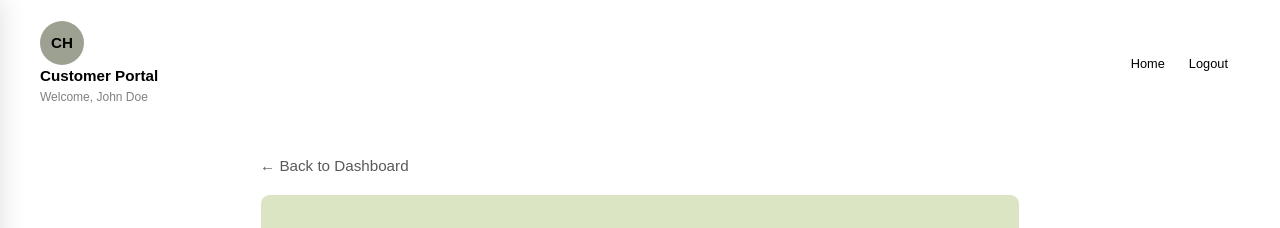
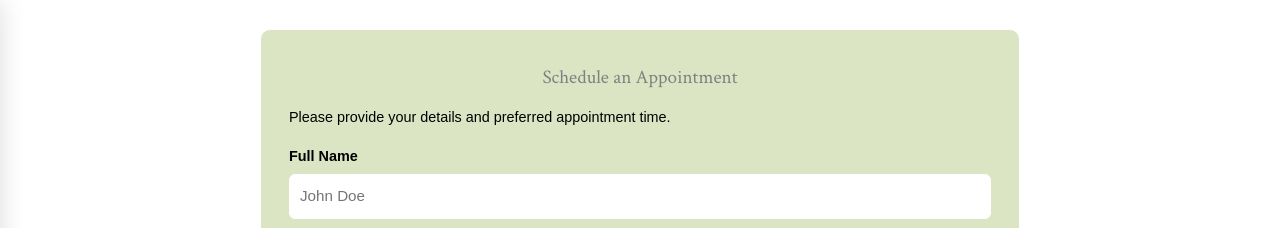
Before and after one commit to Compassionate4you/Compassionate4youSite, a React (Vite) app in the folder client/: page /appointment-details in a window 1280 px wide. Both pictures are taken after a click on the button "Schedule an Appointment". Shown: the part 181-409 px from the top of the page. Built offline with nearby package versions, Linux system fonts and the light colour scheme; no server answers.

Commit message:
commented out the user navbar and user return to dashboard button from the Schedule page

```diff
--- a/client/src/pages/SchedulePage.jsx
+++ b/client/src/pages/SchedulePage.jsx
@@ -104,24 +104,24 @@ function SchedulePage() {
 
     return (
         <div>
-            <div className="navbar">
-                <div className="navbar-left">
-                    <div className="avatar">CH</div>
-                    <div>
-                        <div className="navbar-title">{t('portal.title')}</div>
-                        <div className="navbar-subtitle">{t('portal.welcome')}</div>
-                    </div>
-                </div>
-                <div className="navbar-right">
-                    <button type="button" onClick={() => navigate('/')}>{t('nav.home')}</button>
-                    <button type="button" onClick={() => navigate('/login')}>{t('nav.logout')}</button>
-                </div>
-            </div>
+            {/*<div className="navbar">*/}
+            {/*    <div className="navbar-left">*/}
+            {/*        <div className="avatar">CH</div>*/}
+            {/*        <div>*/}
+            {/*            <div className="navbar-title">{t('portal.title')}</div>*/}
+            {/*            <div className="navbar-subtitle">{t('portal.welcome')}</div>*/}
+            {/*        </div>*/}
+            {/*    </div>*/}
+            {/*    <div className="navbar-right">*/}
+            {/*        <button type="button" onClick={() => navigate('/')}>{t('nav.home')}</button>*/}
+            {/*        <button type="button" onClick={() => navigate('/login')}>{t('nav.logout')}</button>*/}
+            {/*    </div>*/}
+            {/*</div>*/}
 
             <div className="content">
-                <button type="button" className="back-btn" onClick={() => navigate('/portal')}>
-                    {t('schedule.backToDashboard')}
-                </button>
+                {/*<button type="button" className="back-btn" onClick={() => navigate('/portal')}>*/}
+                {/*    {t('schedule.backToDashboard')}*/}
+                {/*</button>*/}
 
                 <div className="section-box">
                     <h2>{t('schedule.title')}</h2>
--- a/client/src/styles/scheduling.css
+++ b/client/src/styles/scheduling.css
@@ -5,23 +5,6 @@ body {
   margin: 0;
   padding: 0;
 }
-
-/* NAVBAR */
-/* Update from Preston 9/13 - The navbar rules were not in use since it has its own css with a higher priority. */
-/* .navbar {
-  background-color: var(--color-light-gray);
-  border-bottom: 1px solid #ddd;
-  padding: 12px 30px;
-  display: flex;
-  align-items: center;
-  justify-content: space-between;
-}
-
-.navbar-left {
-  display: flex;
-  align-items: center;
-  gap: 12px;
-} */
 
 .avatar {
   width: 44px;
@@ -35,28 +18,6 @@ body {
   align-items: center;
   justify-content: center;
 }
-
-/* .navbar-title {
-  font-size: 15px;
-  font-weight: bold;
-}
-
-.navbar-subtitle {
-  font-size: 12px;
-  color: gray;
-}
-
-.navbar-right button {
-  background: none;
-  border: none;
-  font-size: 13px;
-  cursor: pointer;
-  padding: 6px 12px;
-}
-
-.navbar-right button:hover {
-  background-color: #f0f2ee;
-} */
 
 /* CONTENT */
 .content {
@@ -216,27 +177,27 @@ body {
 
 /* The confirmation/details pages respond to the existing accessibility theme
    without changing the site's existing text-size rules. */
-html[theme='dark'] .appointment-page .section-box {
-  background: #222829;
-  color: #f3f4f6;
-  border-color: #465052;
-}
+/*html[theme='dark'] .appointment-page .section-box {*/
+/*  background: #222829;*/
+/*  color: #f3f4f6;*/
+/*  border-color: #465052;*/
+/*}*/
 
-html[theme='dark'] .appointment-page .desc,
-html[theme='dark'] .appointment-page .appointment-details {
-  color: #f3f4f6;
-}
+/*html[theme='dark'] .appointment-page .desc,*/
+/*html[theme='dark'] .appointment-page .appointment-details {*/
+/*  color: #f3f4f6;*/
+/*}*/
 
-html[theme='dark'] .appointment-page .appointment-details {
-  background: #1b2021;
-  border-color: #465052;
-}
+/*html[theme='dark'] .appointment-page .appointment-details {*/
+/*  background: #1b2021;*/
+/*  border-color: #465052;*/
+/*}*/
 
-html[theme='dark'] .appointment-page .btn-secondary {
-  background: #15191a;
-  color: #f3f4f6;
-  border-color: #596467;
-}
+/*html[theme='dark'] .appointment-page .btn-secondary {*/
+/*  background: #15191a;*/
+/*  color: #f3f4f6;*/
+/*  border-color: #596467;*/
+/*}*/
 
 html.high-contrast .appointment-page .section-box,
 html.high-contrast .appointment-page .appointment-details,
```
